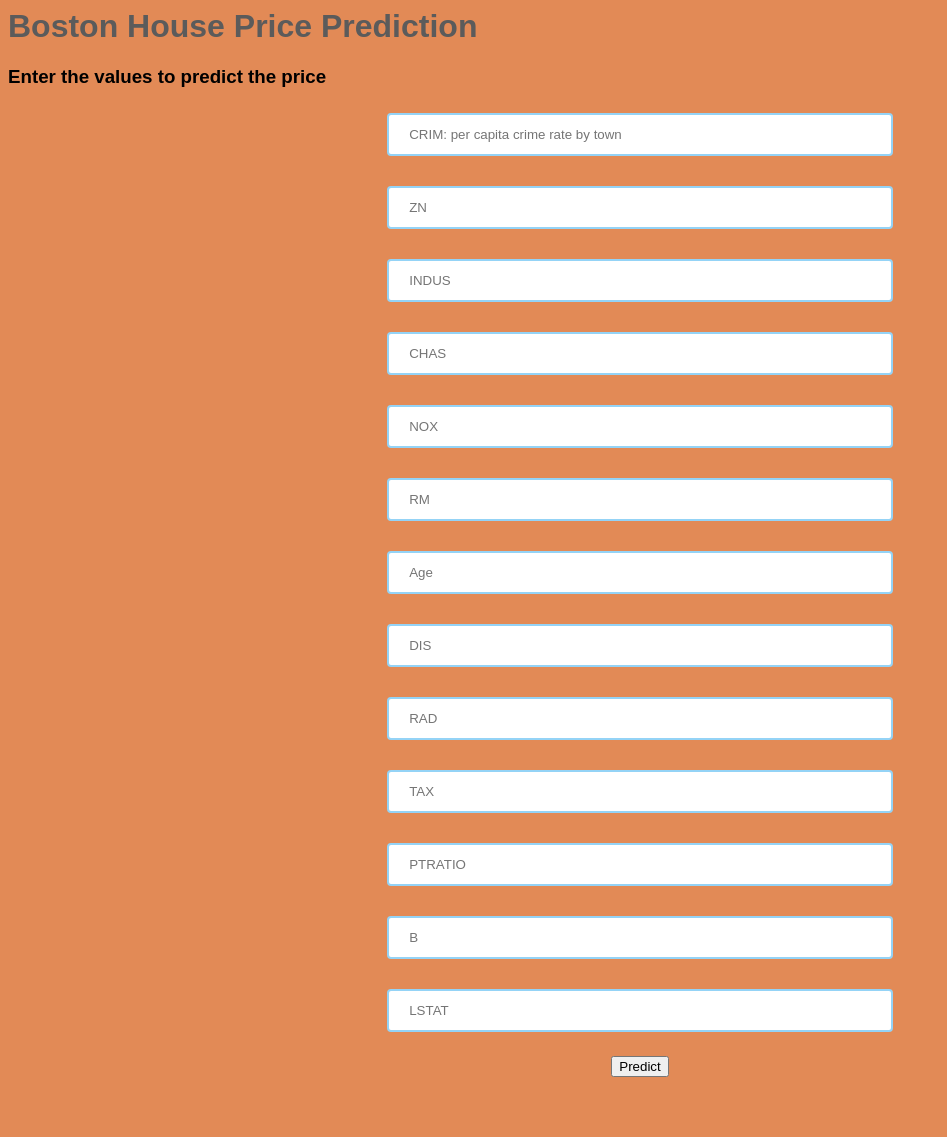
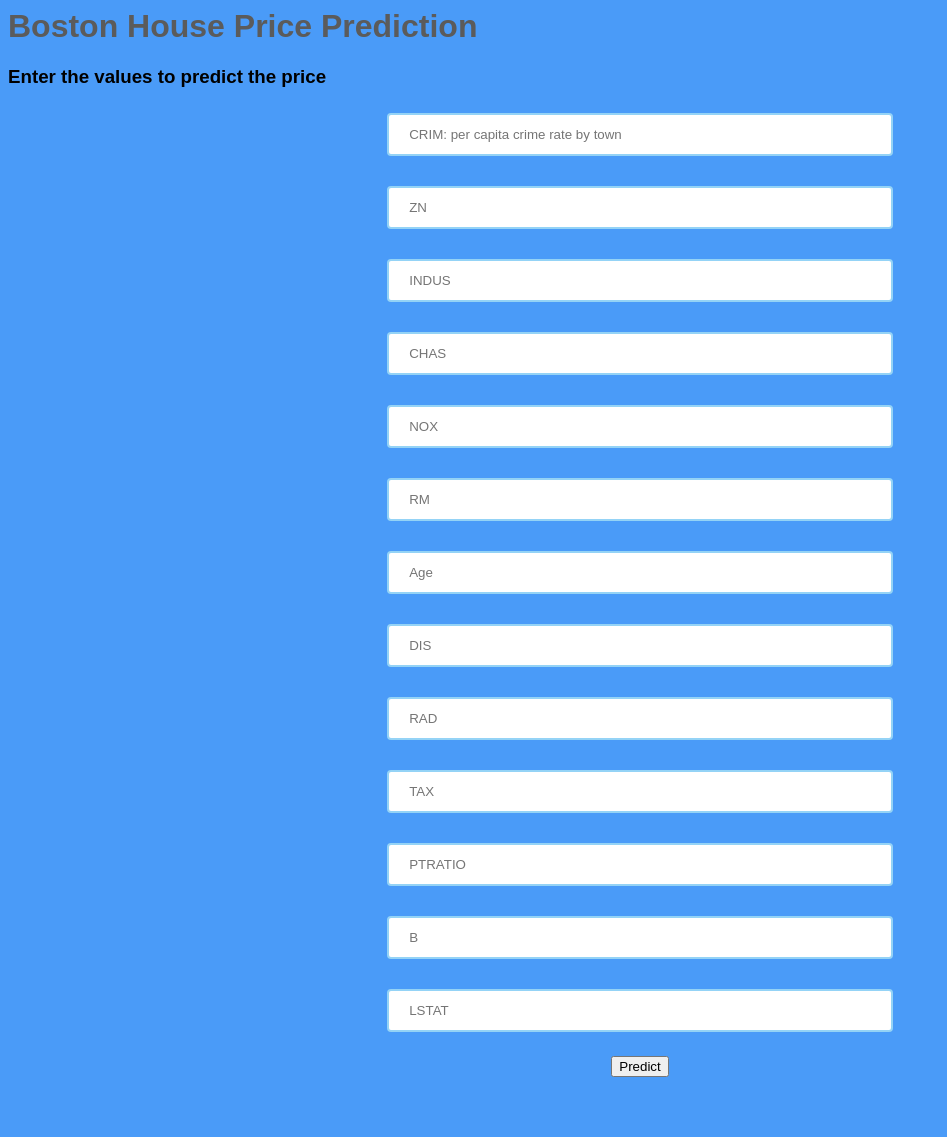
Before and after one commit to jojisamuel/Boston-House-Price-Prediction, a Flask app: page / in a window 1280 px wide. Shown: the whole page, without its empty margins (0-947 px from the left). Run offline with Flask 2, Linux system fonts and the light colour scheme; parts of the project's set-up code (start-up, migrations or seed data) failed here and were passed over.

Commit message:
readme updated

```diff
--- a/templates/home.html
+++ b/templates/home.html
@@ -4,7 +4,7 @@
   <title>Boston Housing Prediction</title>
 <style>
   body {
-    background-color: #e28a56;
+    background-color: #4a9bf8;
     font-family: Arial, sans-serif;
   }
   .container {
```
Also changed, not shown: README.md.
